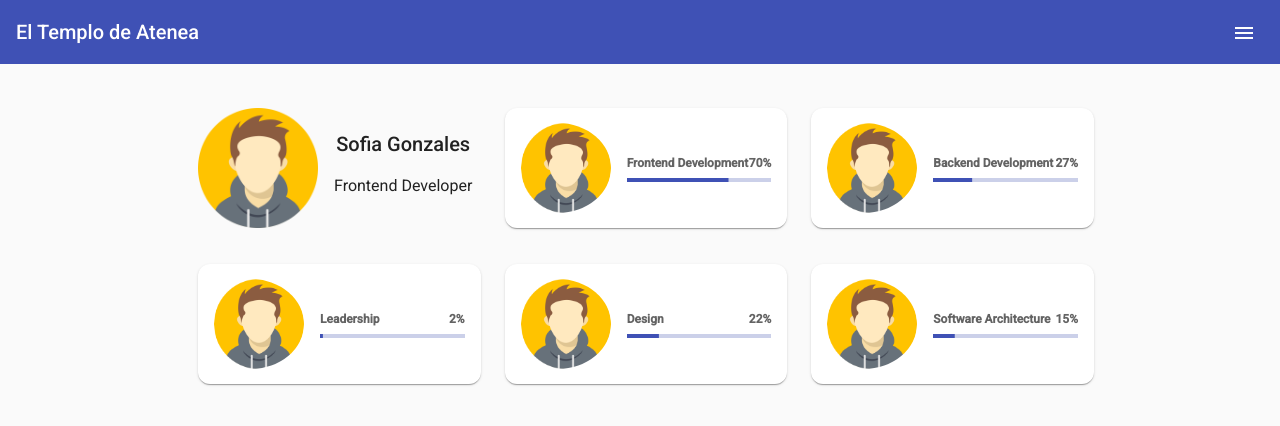
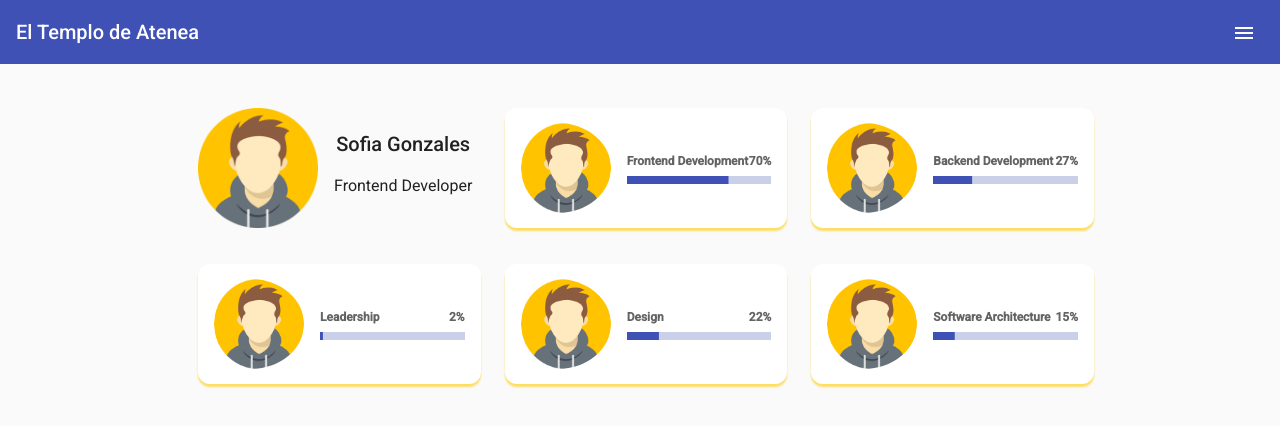
Before and after one commit to alexisgnzalez/timay-app, an Angular app: page /cards-page in a window 1280 px wide. Shown: the top 426 px of the page. Built offline with nearby package versions, Linux system fonts and the light colour scheme.

Commit message:
color de la barra de progresion

```diff
--- a/src/app/cards/cards.component.html
+++ b/src/app/cards/cards.component.html
@@ -14,7 +14,7 @@
 					<p>Frontend Development</p>
 					<p>70%</p>
 				</div>
-				<mat-progress-bar mode="determinate" value="70"></mat-progress-bar>
+				<mat-progress-bar class="width" mode="determinate" value="70"></mat-progress-bar>
 			</div>
 		</div>
 		<div class="card-product">
@@ -24,7 +24,7 @@
 					<p>Backend Development</p>
 					<p>27%</p>
 				</div>
-				<mat-progress-bar mode="determinate" value="27"></mat-progress-bar>
+				<mat-progress-bar class="width" mode="determinate" value="27"></mat-progress-bar>
 			</div>
 		</div>
 		<div class="card-product">
@@ -34,7 +34,7 @@
 					<p>Leadership</p>
 					<p>2%</p>
 				</div>
-				<mat-progress-bar mode="determinate" value="2"></mat-progress-bar>
+				<mat-progress-bar class="width" mode="determinate" value="2"></mat-progress-bar>
 			</div>
 		</div>
 		<div class="card-product">
@@ -44,7 +44,7 @@
 					<p>Design</p>
 					<p>22%</p>
 				</div>
-				<mat-progress-bar mode="determinate" value="22"></mat-progress-bar>
+				<mat-progress-bar class="width" mode="determinate" value="22"></mat-progress-bar>
 			</div>
 		</div>
 		<div class="card-product">
@@ -54,7 +54,7 @@
 					<p>Software Architecture</p>
 					<p>15%</p>
 				</div>
-				<mat-progress-bar mode="determinate" value="15"></mat-progress-bar>
+				<mat-progress-bar class="width" mode="determinate" value="15"></mat-progress-bar>
 			</div>
 		</div>
 	</div>
--- a/src/app/cards/cards.component.scss
+++ b/src/app/cards/cards.component.scss
@@ -35,7 +35,9 @@
   overflow: hidden;
   height: 120px;
   background: white;
-	box-shadow: 0px 2px 1px -1px rgb(0 0 0 / 20%), 0px 1px 1px 0px rgb(0 0 0 / 14%), 0px 1px 3px 0px rgb(0 0 0 / 12%);
+	-webkit-box-shadow: 0px 3px 2px 0px rgba(255,202,0,0.6);
+	-moz-box-shadow: 0px 3px 2px 0px rgba(255,202,0,0.6);
+	box-shadow: 0px 3px 2px 0px rgba(255,202,0,0.6);
   display: flex;
   align-items: center;
 	margin: 6px;
@@ -74,3 +76,16 @@
 	display: flex;
 	justify-content: space-between;
 }
+
+.width {
+	&.mat-progress-bar {
+    height: 8.5px;
+  }
+}
+
+.mat-progress-bar-fill::after {
+	background-color: rgba(255,202,0,0.6);
+}
+.mat-progress-bar-buffer {
+	background-color: #f0f0f0;
+}
```
